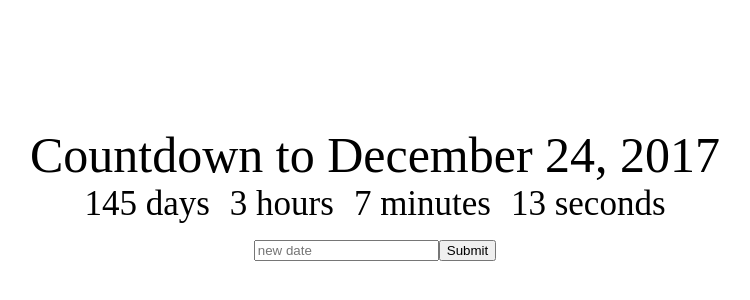
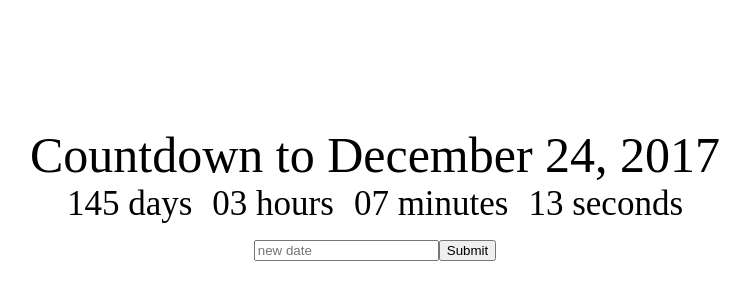
Before and after one commit to i-tea/react-countdown, a React (Create React App) app in the folder count-down/: page / in a window 1280 px wide. Shown: the top 300 px of the page, without its empty margins (265-1015 px from the left). Built offline with nearby package versions, Linux system fonts and the light colour scheme.

Commit message:
adding helper methods with ternary expressions

```diff
--- a/count-down/src/Clock.jsx
+++ b/count-down/src/Clock.jsx
@@ -20,6 +20,18 @@
         setInterval(() => this.getTimeUntil(this.props.deadline, 1000)); // 1000 ms
     }
 
+    leading0(num) {
+        /*
+        if (num < 10) {
+            return '0' + num
+        }
+        return num; // if not of course
+        */
+
+        // shorter way
+        return num < 10 ? '0' + num : num // if it is less then 10, otherwise add num
+    }
+
 
     getTimeUntil(deadline) {
         const time = Date.parse(deadline) - Date.parse(new Date());
@@ -39,10 +51,10 @@
         //this.getTimeUntil(this.props.deadline);
         return(
         <div>
-            <div className="Clock-days">{this.state.days} days</div>
-            <div className="Clock-hours">{this.state.hours} hours</div>
-            <div className="Clock-minutes">{this.state.minutes} minutes</div>
-            <div className="Clock-seconds">{this.state.seconds} seconds</div>
+            <div className="Clock-days">{this.leading0(this.state.days)} days</div>
+            <div className="Clock-hours">{this.leading0(this.state.hours)} hours</div>
+            <div className="Clock-minutes">{this.leading0(this.state.minutes)} minutes</div>
+            <div className="Clock-seconds">{this.leading0(this.state.seconds)} seconds</div>
         </div>
         )
     }
```
